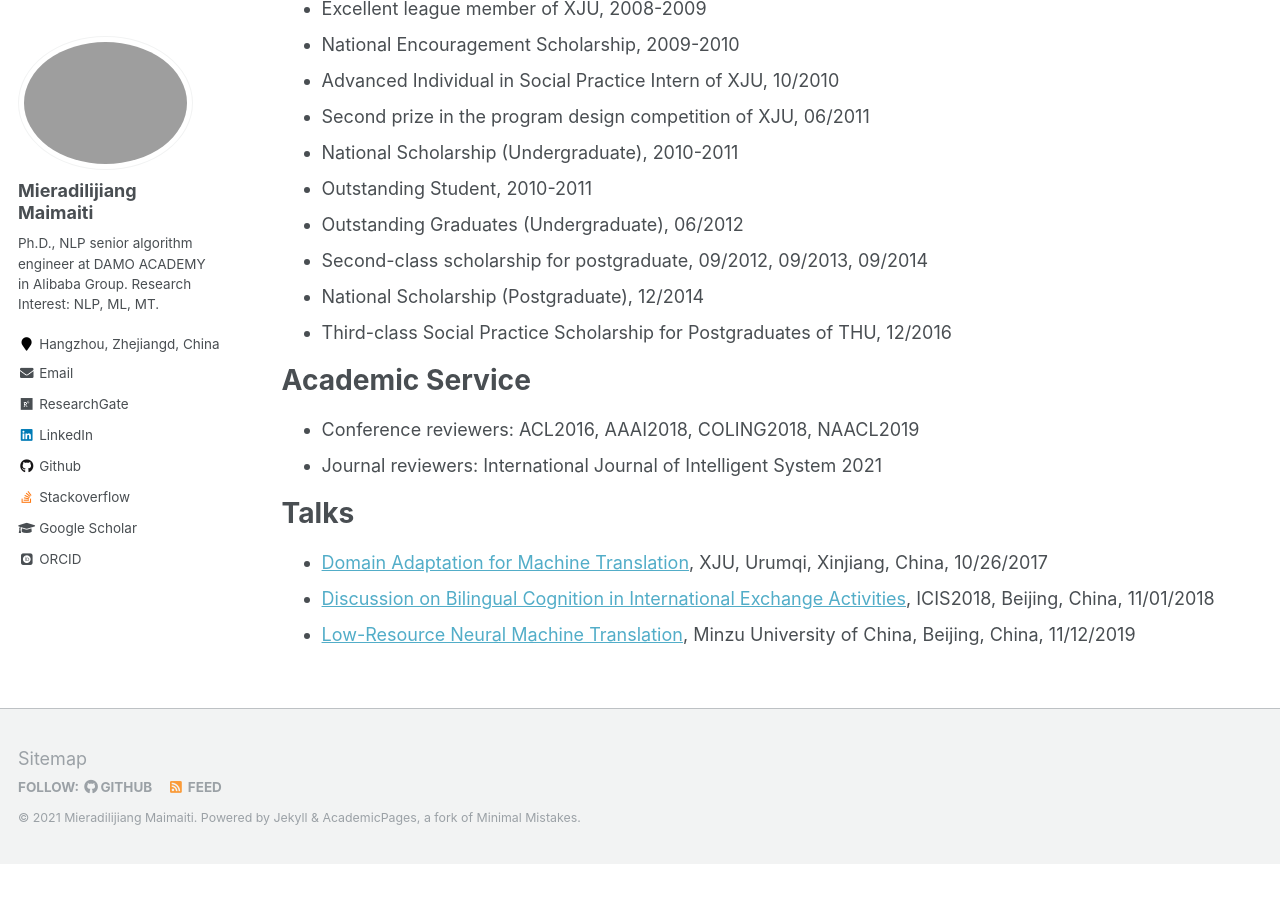
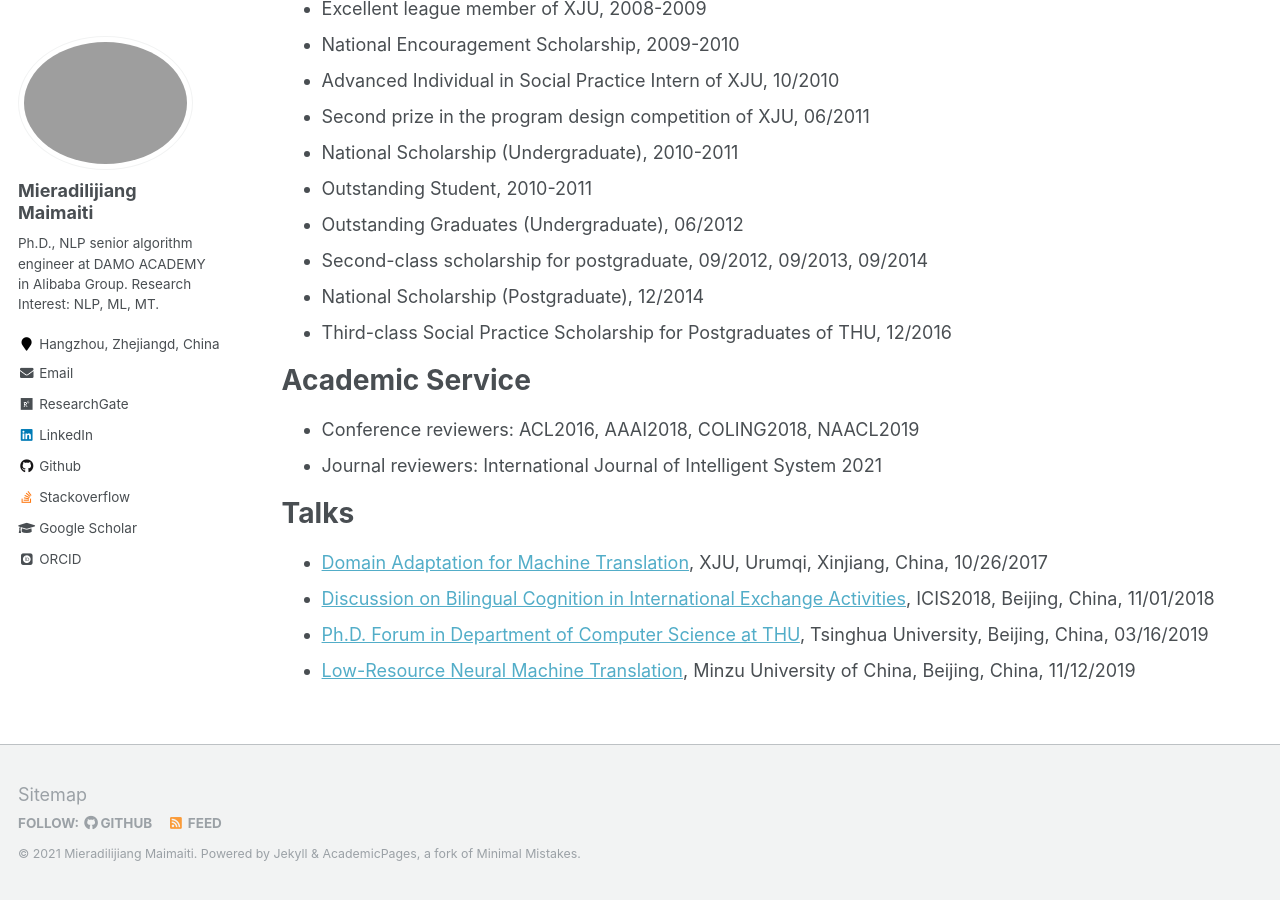
Before and after one commit to miradel51/miradel51.github.io, a Jekyll site: the page built from _pages/cv.md, in a window 1280 px wide and 900 px high, scrolled down 3717 px. Built offline with Jekyll 4.4.1, drawn with Linux system fonts in a browser that asks for light colours; some web fonts are replaced; before the commit the page ends 4581 px from its top, so only the background shows below that.

Commit message:
update cv.md

```diff
--- a/_pages/cv.md
+++ b/_pages/cv.md
@@ -117,6 +117,7 @@ Talks
 ======
 * [Domain Adaptation for Machine Translation](https://miradel51.github.io/files/report_da4mt_xju_v1.0.pdf), XJU, Urumqi, Xinjiang, China, 10/26/2017
 * [Discussion on Bilingual Cognition in International Exchange Activities](https://miradel51.github.io/files/icis2018_v1.0.pdf), ICIS2018, Beijing, China, 11/01/2018
+* [Ph.D. Forum in Department of Computer Science at THU](https://miradel51.github.io/files/PhD_Forum_2019.03.16.pdf), Tsinghua University, Beijing, China, 03/16/2019
 * [Low-Resource Neural Machine Translation](https://miradel51.github.io/files/minda_report_20191112.pdf), Minzu University of China, Beijing, China, 11/12/2019
 
 <!-- Publications
```
